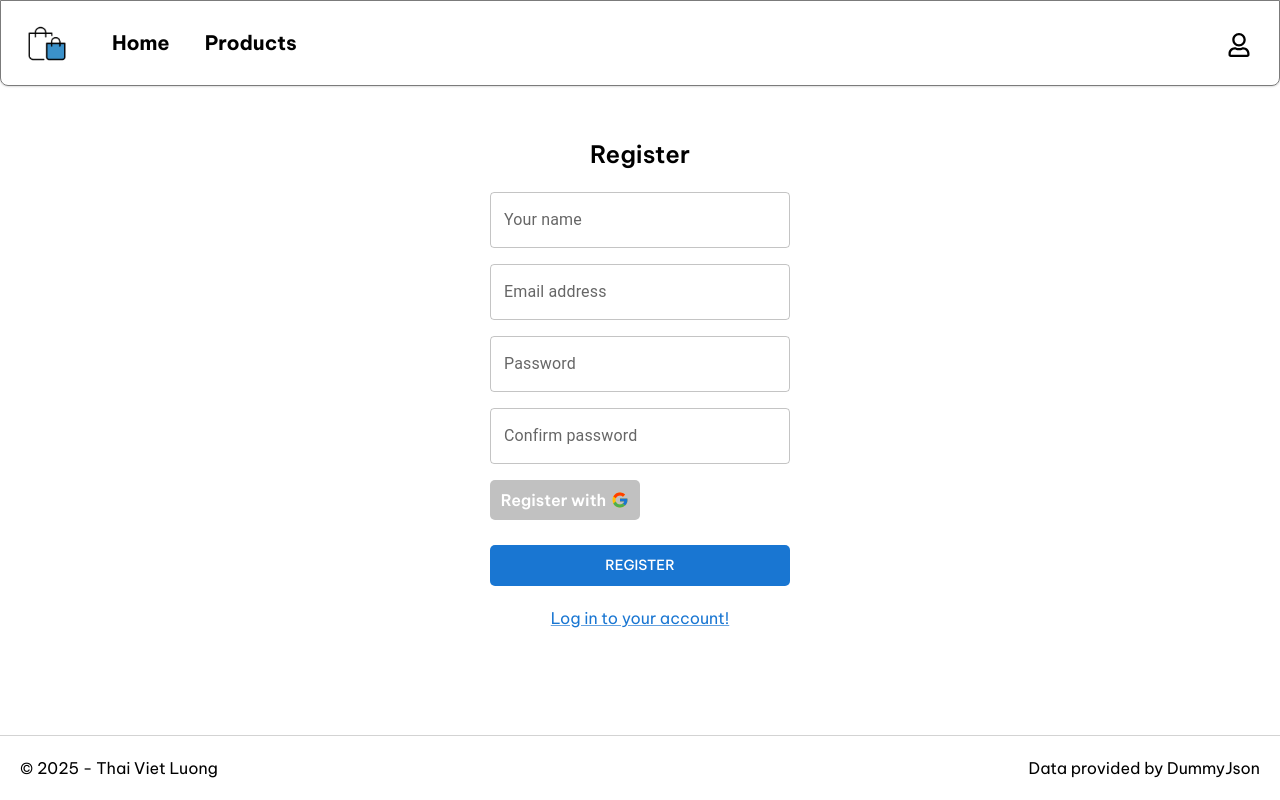
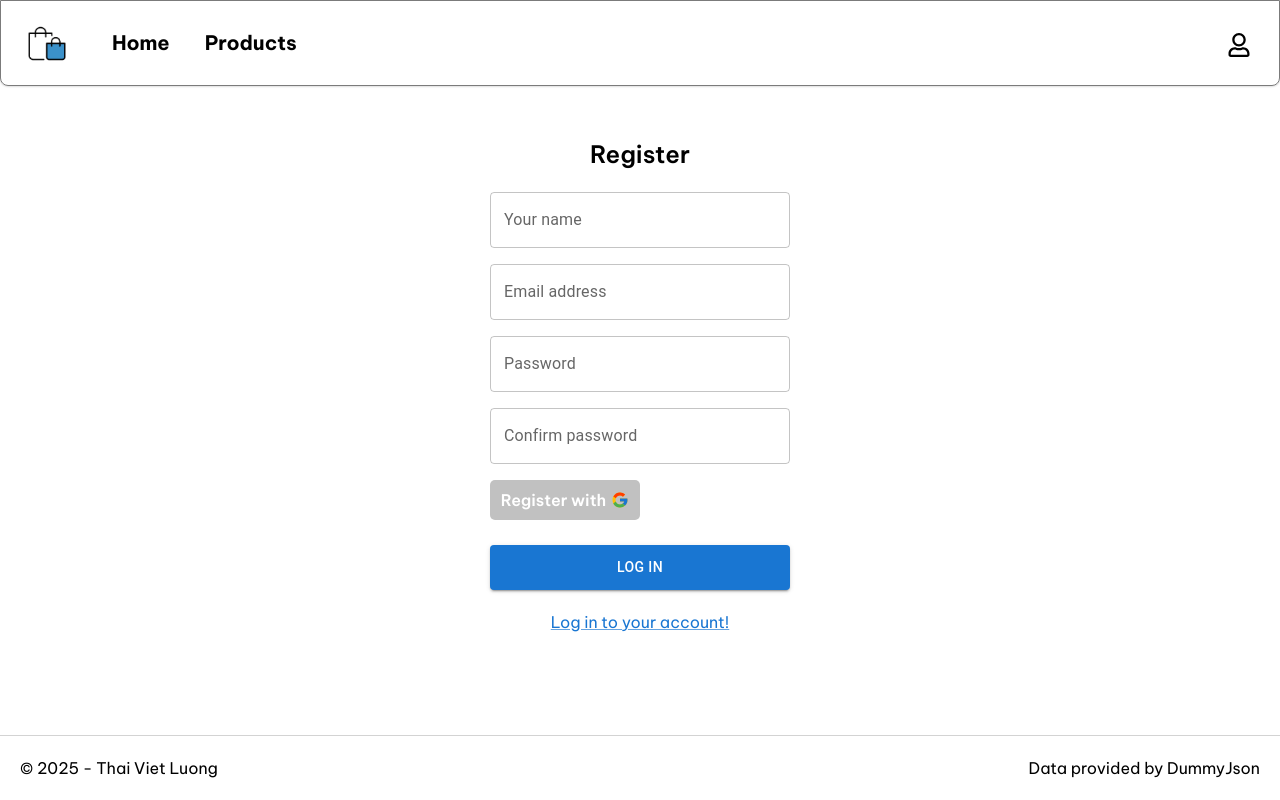
Before and after one commit to thaigithurb/lvt-shop, a Next.js app: page /register in a window 1280 px wide. Built offline with nearby package versions, Linux system fonts and the light colour scheme; no server answers.

Commit message:
update RegisterForm.tsx

```diff
--- a/src/app/components/RegisterForm/RegisterForm.tsx
+++ b/src/app/components/RegisterForm/RegisterForm.tsx
@@ -8,7 +8,7 @@ import { FcGoogle } from "react-icons/fc";
 import { ref, set } from "firebase/database";
 import { useEffect, useState } from "react";
 import Swal from 'sweetalert2';
-import { TextField } from "@mui/material";
+import { Button, TextField } from "@mui/material";
 
 export const RegisterForm = () => {
 
@@ -195,9 +195,18 @@ export const RegisterForm = () => {
                         </div>
                     </div>
                 </div>
-                <button className="w-full bg-[#1976D2] font-[500] text-[14px] uppercase py-[10px] rounded-[5px] text-white hover:bg-[#1565C0] mb-[20px]">
-                    Register
-                </button>
+                <Button
+                    type="submit"
+                    variant="contained"
+                    color="primary"
+                    fullWidth
+                    sx={{
+                        marginBottom: "20px",
+                        padding: "10px"
+                    }}
+                >
+                    Log In
+                </Button>
                 <Link
                     href={"/login"}
                     className="flex justify-center underline-custom text-[#1976D2] cursor-pointer"
```
